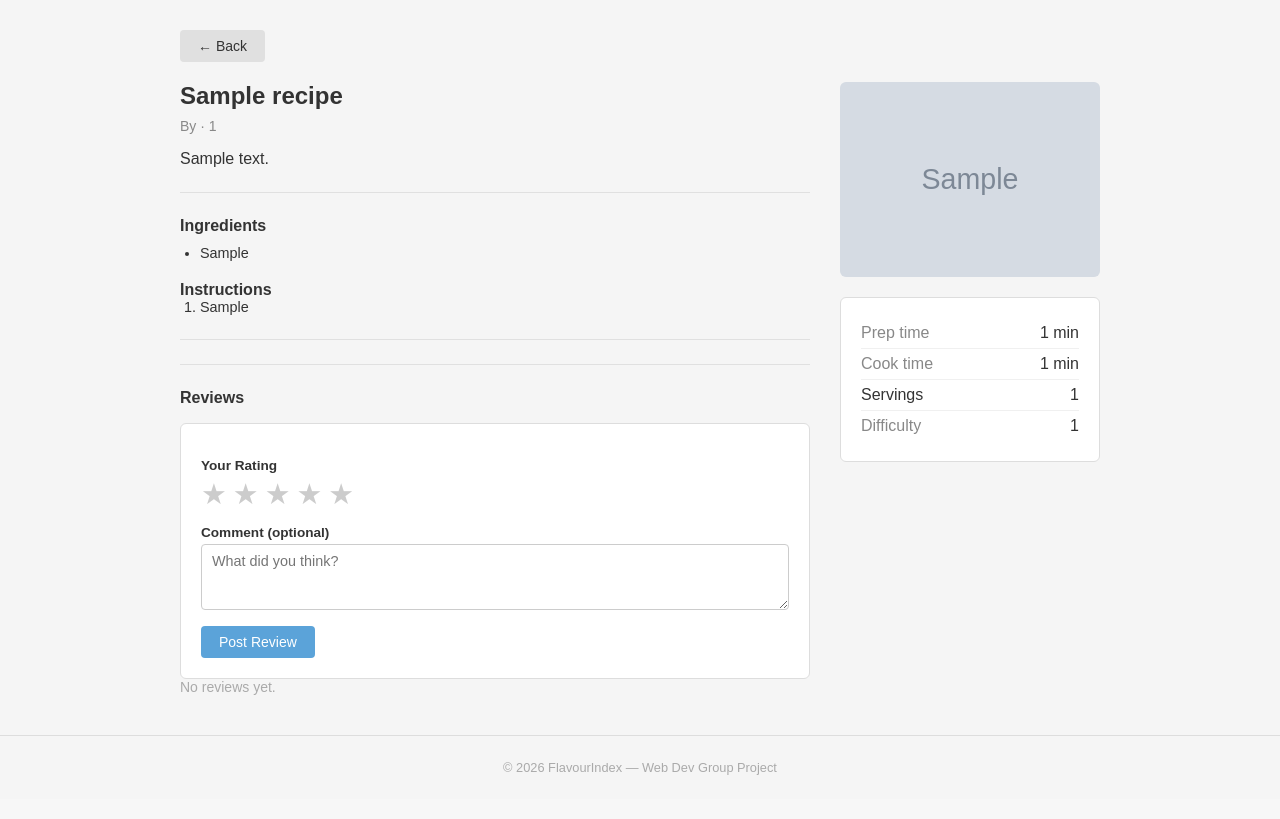
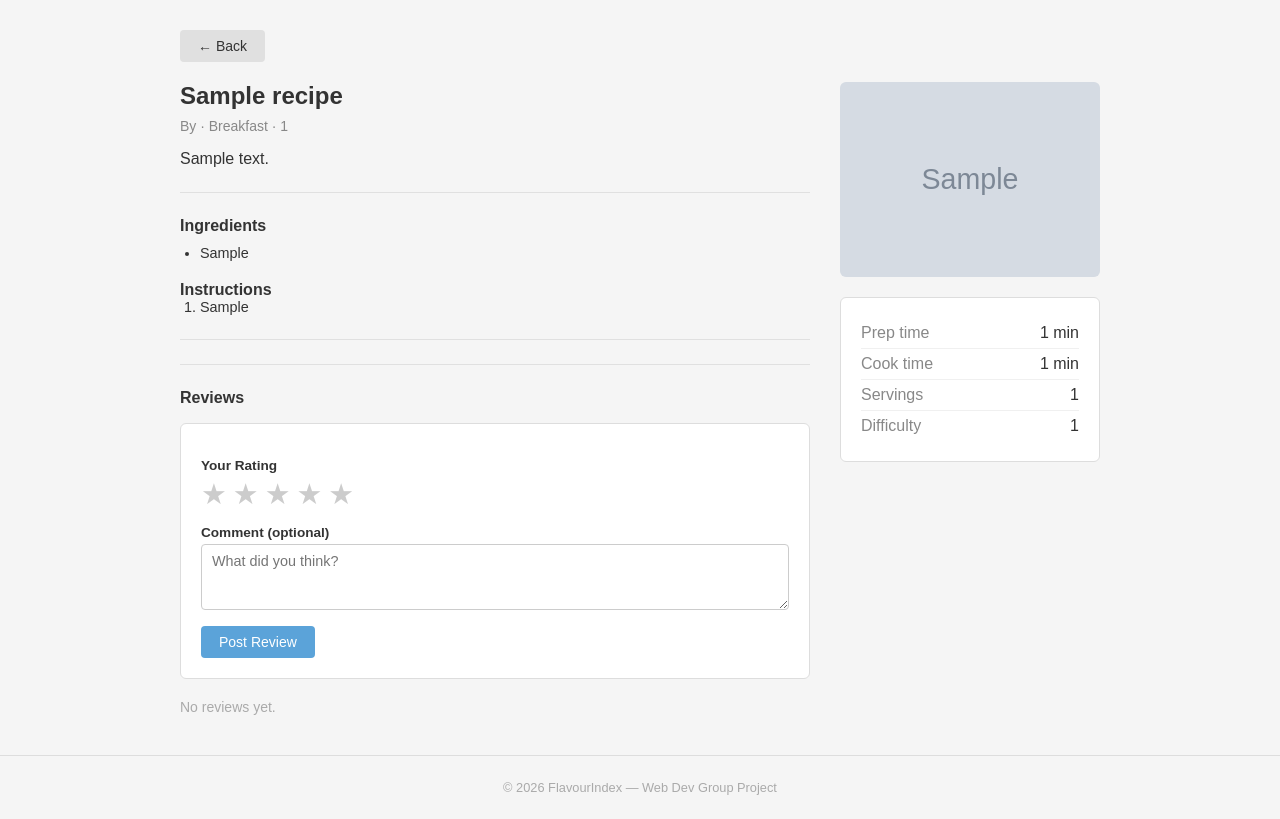
Before and after one commit to YuTian263/Flavourindex-, a Django app: page /recipe/1/ in a window 1280 px wide. Shown: the part 51-870 px from the top of the page. Before the commit the page ends 826 px from the top, so only its background shows below. Run offline with Django 5.2, Linux system fonts and the light colour scheme; a user stored in the database is signed in; data comes from the database, SQL or seed files in the repository; tables that the repository leaves empty hold one stand-in row (values such as "Sample post"); grey boxes marked "Sample" are stand-in pictures.

Commit message:
fixed adding recipes

```diff
--- a/templates/add_recipe.html
+++ b/templates/add_recipe.html
@@ -33,7 +33,9 @@
             <label>Difficulty</label>
             <select name="difficulty">
                 <option value="">— Select —</option>
-                <option>Easy</option><option>Medium</option><option>Hard</option>
+                <option value="1">Easy</option>
+                <option value="2">Medium</option>
+                <option value="3">Hard</option>
             </select>
         </div>
     </div>
--- a/templates/recipe_detail.html
+++ b/templates/recipe_detail.html
@@ -18,7 +18,7 @@
         <h2 class="recipeTitle">{{ recipe.title }}</h2>
         <p class="welcomeBack">
             By {{ recipe.author.username }}
-            {% if recipe.category %} &middot; {{ recipe.category }}{% endif %}
+            {% if recipe.foodCategory %} &middot; {{ recipe.foodCategory }}{% endif %}
             {% if recipe.difficulty %} &middot; {{ recipe.difficulty }}{% endif %}
         </p>
 
@@ -51,7 +51,7 @@
         <h4 class="reviewsTitle">Reviews</h4>
 
         {% if user.is_authenticated %}
-        <div class="card" class="margin20">
+        <div class="card margin20">
             <form method="POST" action="#">
                 {% csrf_token %}
                 <label>Your Rating</label>
@@ -74,7 +74,7 @@
 
         {% if reviews %}
             {% for review in reviews %}
-            <div class="card" class="margin10">
+            <div class="card margin10">
                 <div class="reviewBox">
                     <strong class="font0point9">{{ review.author.username }}</strong>
                     <small class="colourAAA">{{ review.created_at|date:"M j, Y" }}</small>
@@ -100,7 +100,7 @@
             <img src="{{ recipe.image }}" alt="{{ recipe.title }}" class="recipeViewPicture">
         {% endif %}
 
-        <div class="card" class="font0875">
+        <div class="card font0875">
             {% if recipe.prep_time %}
             <div class="rightColumnInfo">
                 <span class="colour888">Prep time</span><span>{{ recipe.prep_time }} min</span>
@@ -113,7 +113,7 @@
             {% endif %}
             {% if recipe.servings %}
             <div class="rightColumnInfo">
-                <span class="color:#888;">Servings</span><span>{{ recipe.servings }}</span>
+                <span class="colour888">Servings</span><span>{{ recipe.servings }}</span>
             </div>
             {% endif %}
             {% if recipe.difficulty %}
```
Also changed, not shown: media/recipes/20144-banana-banana-bread-VAT-009-4x3-B-78f1cfc64bfa451e8a0fead814719b9f.jpg (added), media/recipes/Birthday-cake-recipes-6c950b0.jpg (added), media/recipes/Creamy-One-Pot-Pasta-6.9.jpg (added), media/recipes/test_YrF7xwT.jpg (added), media/recipes/white-bread-1-18.jpg (added), 1 other file.
